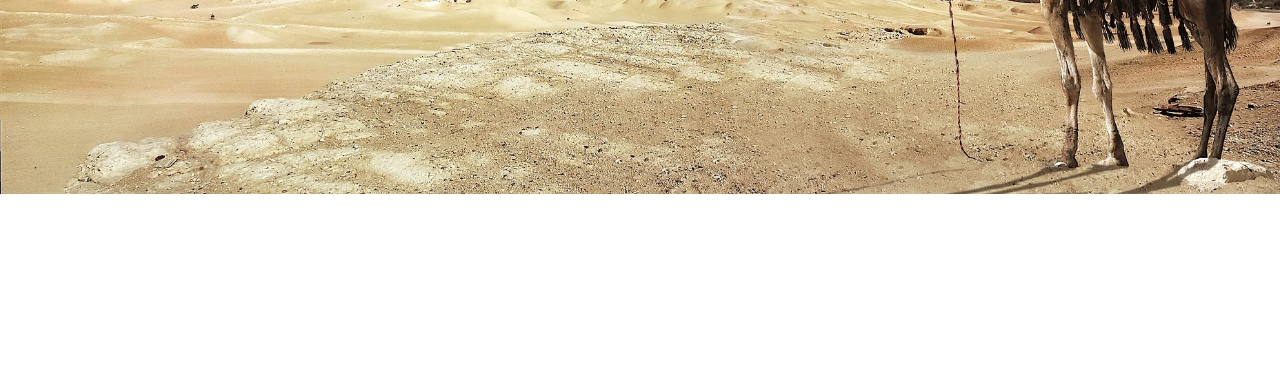
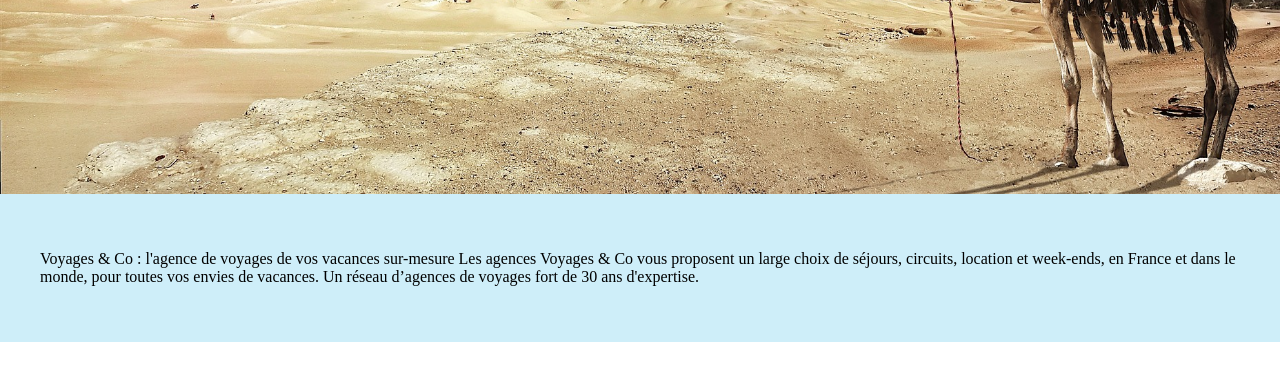
Before and after one commit to thomas3790/partie3css, a plain HTML site: page index.html in a window 1280 px wide. Shown: the part 329-710 px from the top of the page. Drawn offline with Linux system fonts and the light colour scheme.

Commit message:
Partie 3 Exercice 3

```diff
--- a/assets/CSS/style.css
+++ b/assets/CSS/style.css
@@ -24,3 +24,8 @@ header {
     font-family: Arial, Helvetica, sans-serif;
     font-size: 30px;
 }
+
+#intro {
+    padding: 40px;
+    background-color: #CEEEF9;
+}
--- a/index.html
+++ b/index.html
@@ -24,6 +24,10 @@
     <h1>Voyage & Co</h1>
 </header>
 
+<div id="intro">
+    <p>Voyages & Co : l'agence de voyages de vos vacances sur-mesure Les agences Voyages & Co vous proposent un large choix de séjours, circuits, location et week-ends, en France et dans le monde, pour toutes vos envies de vacances. Un réseau d’agences de voyages fort de 30 ans d'expertise.</p>
+</div>
+
 </body>
 
 </html>
```
